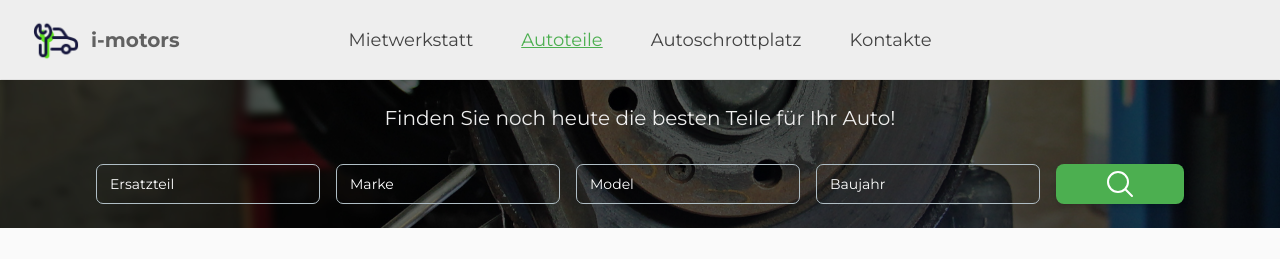
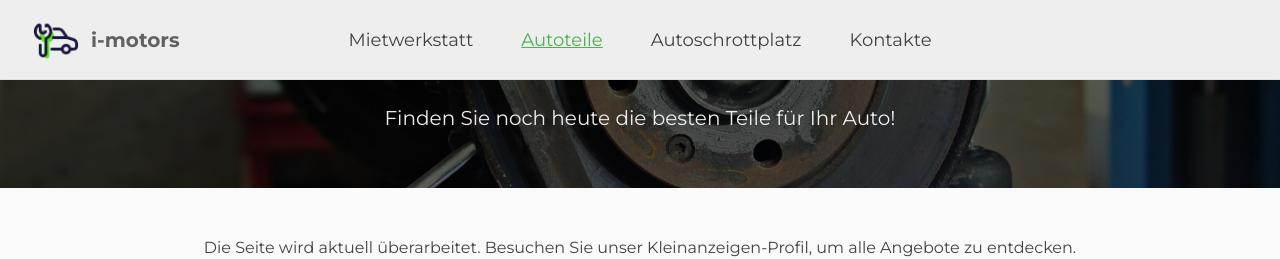
Before and after one commit to kostarusin/i-motors, a Next.js app: page /shop in a window 1280 px wide. Shown: the top 259 px of the page. Built offline with nearby package versions, Linux system fonts and the light colour scheme.

Commit message:
commented search on schop page

```diff
--- a/src/app/shop/page.tsx
+++ b/src/app/shop/page.tsx
@@ -18,7 +18,7 @@ export default function Shop() {
           <p className="text-lg sm:text-xl text-gray-200 mb-8 text-center">
             Finden Sie noch heute die besten Teile für Ihr Auto!
           </p>
-          <SchopPageSearch />
+          {/* <SchopPageSearch /> */}
         </div>
       </section>
 
```
